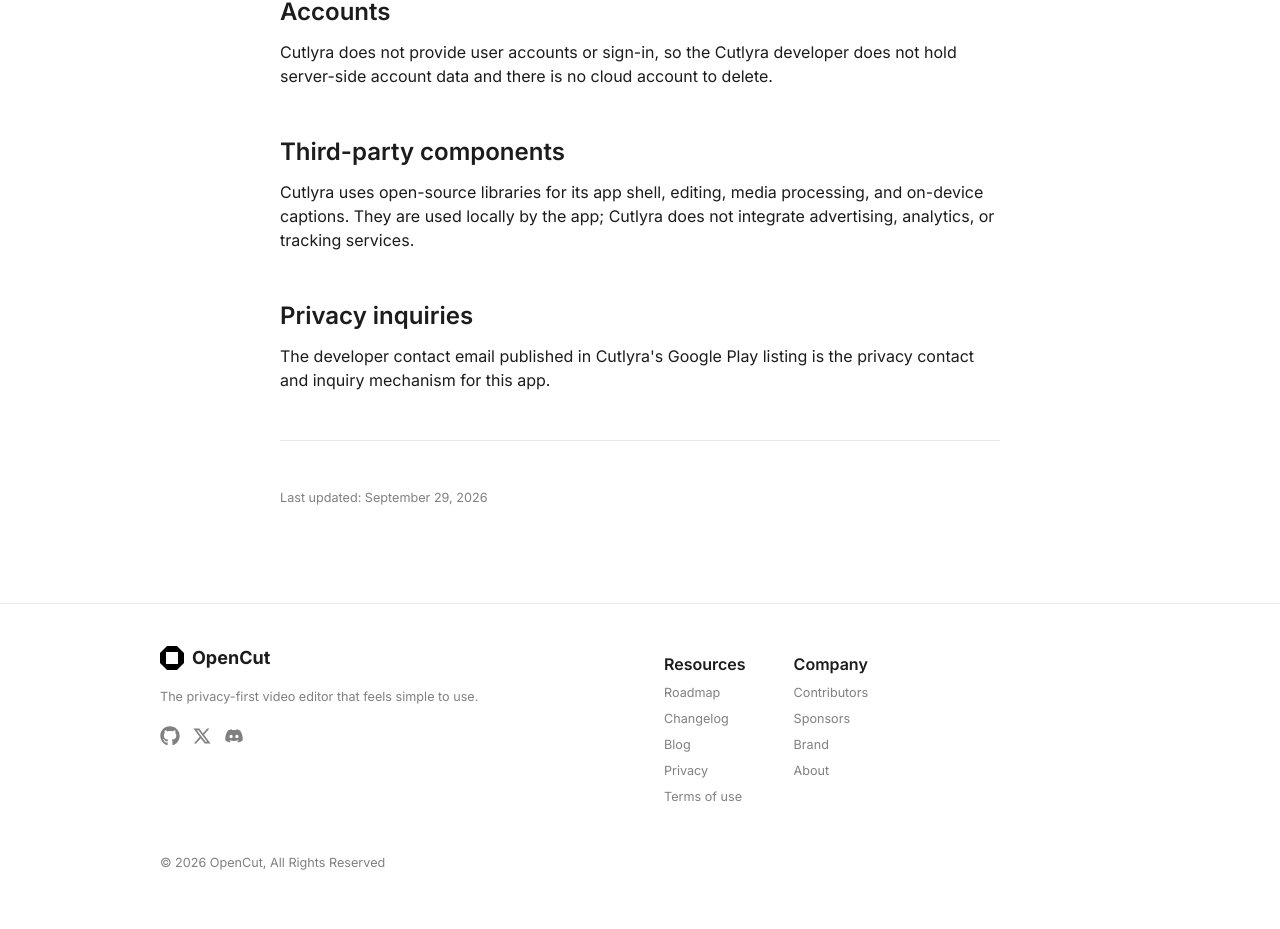
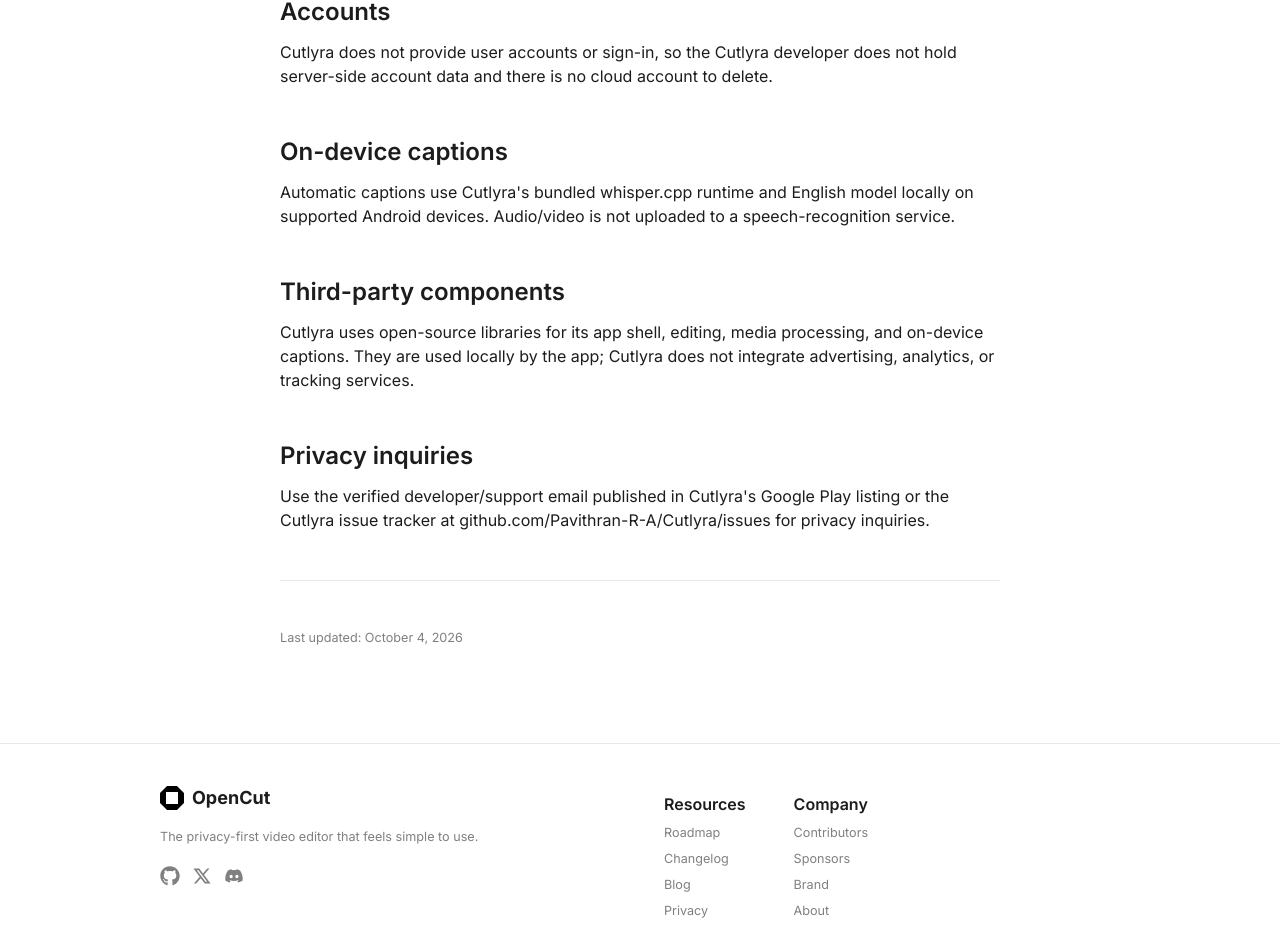
Before and after one commit to Pavithran-R-A/Cutlyra, a Next.js app in the folder apps/web/: page /privacy in a window 1280 px wide. Shown: the part 969-1898 px from the top of the page. Built offline with nearby package versions, Linux system fonts and the light colour scheme.

Commit message:
privacy(web): align disclosures and contact mechanism

```diff
--- a/apps/web/src/app/privacy/page.tsx
+++ b/apps/web/src/app/privacy/page.tsx
@@ -29,15 +29,19 @@
 				<p>Cutlyra does not provide user accounts or sign-in, so the Cutlyra developer does not hold server-side account data and there is no cloud account to delete.</p>
 			</section>
 			<section className="flex flex-col gap-3">
+				<h2 className="text-2xl font-semibold">On-device captions</h2>
+				<p>Automatic captions use Cutlyra&apos;s bundled whisper.cpp runtime and English model locally on supported Android devices. Audio/video is not uploaded to a speech-recognition service.</p>
+			</section>
+			<section className="flex flex-col gap-3">
 				<h2 className="text-2xl font-semibold">Third-party components</h2>
 				<p>Cutlyra uses open-source libraries for its app shell, editing, media processing, and on-device captions. They are used locally by the app; Cutlyra does not integrate advertising, analytics, or tracking services.</p>
 			</section>
 			<section className="flex flex-col gap-3">
 				<h2 className="text-2xl font-semibold">Privacy inquiries</h2>
-				<p>The developer contact email published in Cutlyra&apos;s Google Play listing is the privacy contact and inquiry mechanism for this app.</p>
+				<p>Use the verified developer/support email published in Cutlyra&apos;s Google Play listing or the Cutlyra issue tracker at github.com/Pavithran-R-A/Cutlyra/issues for privacy inquiries.</p>
 			</section>
 			<Separator />
-			<p className="text-muted-foreground text-sm">Last updated: September 29, 2026</p>
+			<p className="text-muted-foreground text-sm">Last updated: October 4, 2026</p>
 		</BasePage>
 	);
 }
```
